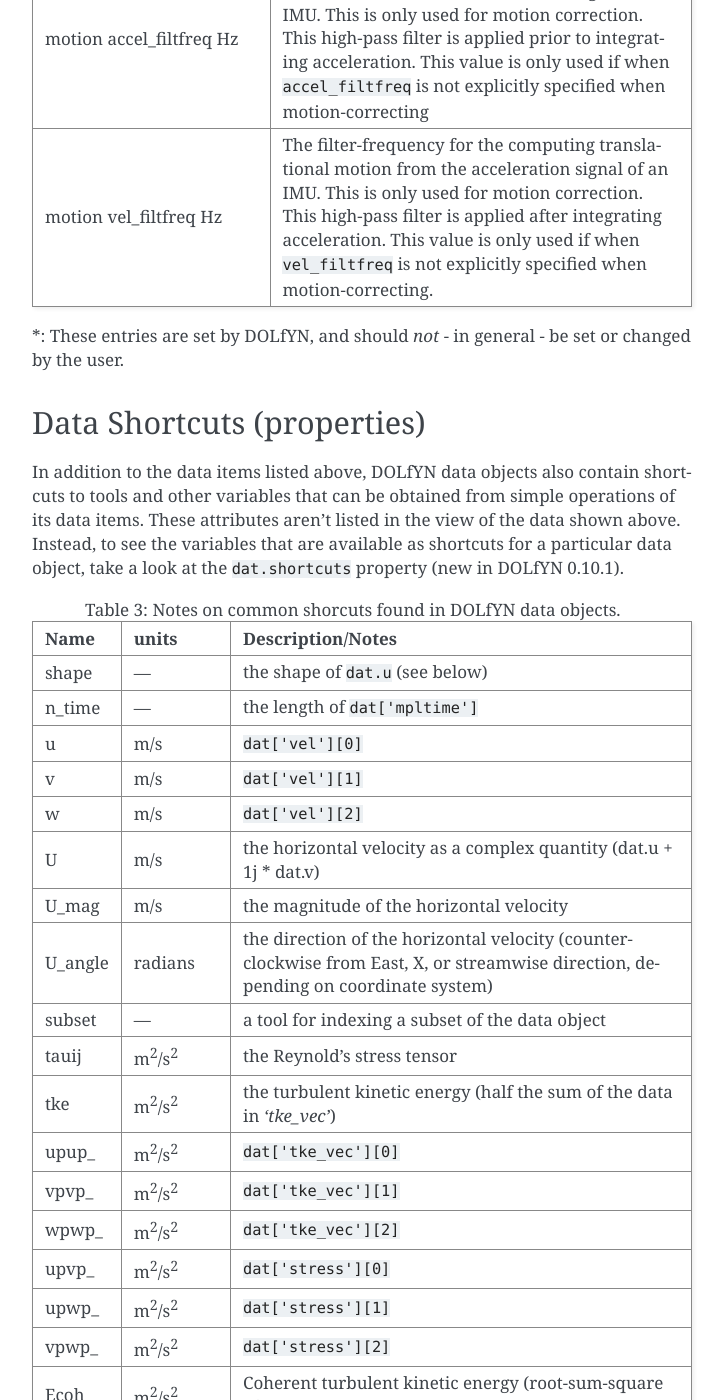
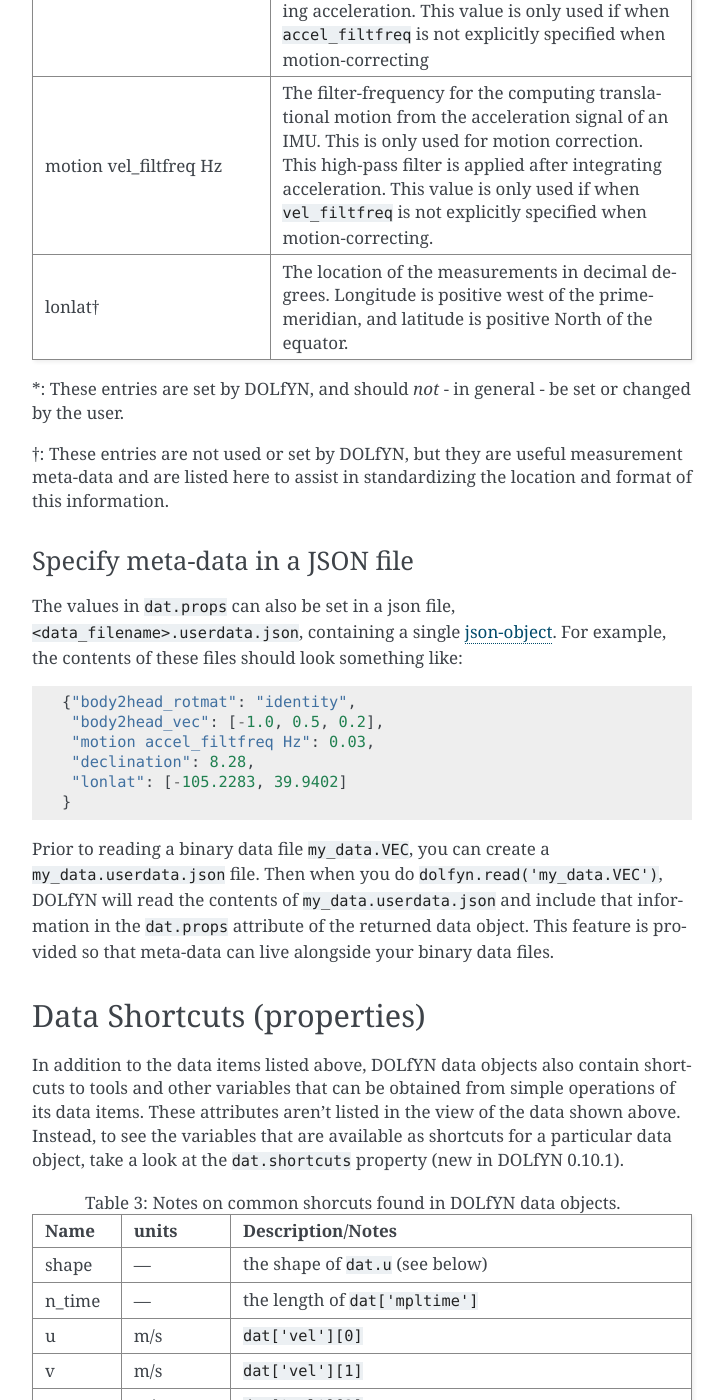
Before and after one commit to lkilcher/dolfyn, a Sphinx documentation site: the page built from doc-src/source/data-structure.rst, in a window 1280 px wide and 1400 px high, scrolled down 5817 px. Shown: the whole window, without its empty margins (388-1113 px from the left). Built offline with Sphinx 7.4.7, drawn with Linux system fonts in a browser that asks for light colours; some of the changed text lies outside the part shown.

Commit message:
Update documentation
Resolve #39.
Also clarify .userdata.json file format.

````diff
--- a/doc-src/source/data-structure.rst
+++ b/doc-src/source/data-structure.rst
@@ -127,24 +127,50 @@ angles in degrees.
                :widths: 15, 20, 15, 50
                :file: ./units.csv
 
-User MetaData (``dat.props``)
------------------------------
+User Meta-Data (``dat.props``)
+------------------------------
 
 The ``props`` data-group of |dlfn| data objects is a place for
-user-specified metadata and |dlfn|-specific implementation data. The
-entries that are used by |dlfn| are described in Table 2. But, you can
-store any relavent metadata here (provided that you don't overwrite
-the key-names below because that could cause errors); for example, it
-may be convenient to store the position of the instrument in
-``dat.props['lonlat']``. These values can also be specified in a
-```<mydata_file_name>.userdata.json`` file.
+user-specified meta-data and |dlfn|-specific implementation data. The
+most common variables found here are described in Table 2.
+
+.. |dagger| unicode:: 0x02020 .. the dagger-symbol
 
 .. csv-table:: Table 2: The entries in ``dat.props`` that are used in |dlfn|.
                :header-rows: 1
                :widths: 15, 105
                :file: ./props_info.csv
 
-\*: These entries are set by DOLfYN, and should *not* - in general - be set or changed by the user.
+\*: These entries are set by |dlfn|, and should *not* - in general -
+be set or changed by the user.
+
+|dagger|: These entries are not used or set by |dlfn|, but they are
+useful measurement meta-data and are listed here to assist in
+standardizing the location and format of this information.
+
+Specify meta-data in a JSON file
+................................
+
+The values in ``dat.props`` can also be set in a json file,
+``<data_filename>.userdata.json``, containing a single `json-object
+<https://json.org/>`_. For example, the contents of these files should
+look something like::
+
+    {"body2head_rotmat": "identity",
+     "body2head_vec": [-1.0, 0.5, 0.2],
+     "motion accel_filtfreq Hz": 0.03,
+     "declination": 8.28,
+     "lonlat": [-105.2283, 39.9402]
+    }
+
+Prior to reading a binary data file ``my_data.VEC``, you can
+create a ``my_data.userdata.json`` file. Then when you do
+``dolfyn.read('my_data.VEC')``, |dlfn| will read the contents of
+``my_data.userdata.json`` and include that information in the
+``dat.props`` attribute of the returned data object. This
+feature is provided so that meta-data can live alongside your
+binary data files.
+
 
 Data Shortcuts (properties)
 ---------------------------
--- a/doc-src/source/props_info.csv
+++ b/doc-src/source/props_info.csv
@@ -1,6 +1,6 @@
 Name,Description/Notes
 fs*, This is the sample rate of the instrument [Hz]
-coord_sys*, "The coordinate system of the data object. When a data object is rotated to a new coordinate system using the ``dat.rotate2()`` method, the value of ``dat.props['coord_sys']`` is updated to reflect the final coordinate system. Valid values are: `beam`, `inst`, `earth`, and `principal`. For further details on these coordinate systems see the :ref:`rotations` section."
+coord_sys*, "The coordinate system of the data object. When a data object is rotated to a new coordinate system using the ``dat.rotate2()`` method, the value of ``dat.props['coord_sys']`` is updated to reflect the final coordinate system. Valid values are: **beam**, **inst**, **earth**, and **principal**. For further details on these coordinate systems see the :ref:`rotations` section."
 rotate_vars*,The variables in the data object that should be rotated when rotating the data object.
 declination,"The magnetic declination where the measurements were made (in degrees that magnetic North is right of True North)."
 declination_in_heading*,"A boolean specifying whether the heading includes the declination. If this is True, then the earth coordinate system is True (i.e., v is velocity toward True North)."
@@ -12,7 +12,8 @@ inst_make*, The manufacturer name.
 inst_model*, The instrument model.
 DutyCycle_NBurst*, The number of pings in a burst.
 DutyCycle_NCycle*, "The time -- in number of pings -- before the next burst starts. (this may be incorrect for some instrument types, please :repo:`report issues <issues/>`)"
-body2head_vec, "The vector from an ADV body reference frame to its head's reference frame. For ADPs this is always zero because the two coordinate systems are centered at the same place."
+body2head_vec, "The vector from the center of the ADV body reference frame to the center of the head's reference frame, *in coordinates of the body reference frame*. For ADPs this is always zero because the two coordinate systems are centered at the same place."
 body2head_rotmat, "The rotation matrix that rotates vectors from the instrument body reference-frame to the head reference-frame. For ADPs this is always the identity matrix. Valid values are: 3-by-3 valid rotation matrices, or: ``'eye'``, ``'identity'``, or ``1`` all of which specify that it is the identity matrix. This is typically used for cable-head ADVs where the ADV head is not oriented the same as the ADV body."
 motion accel_filtfreq Hz, "The filter-frequency for the computing translational motion from the acceleration signal of an IMU. This is only used for motion correction. This high-pass filter is applied prior to integrating acceleration. This value is only used if when ``accel_filtfreq`` is not explicitly specified when motion-correcting"
 motion vel_filtfreq Hz, "The filter-frequency for the computing translational motion from the acceleration signal of an IMU. This is only used for motion correction. This high-pass filter is applied after integrating acceleration. This value is only used if when ``vel_filtfreq`` is not explicitly specified when motion-correcting."
+lonlat\ |dagger|, "The location of the measurements in decimal degrees. Longitude is positive west of the prime-meridian, and latitude is positive North of the equator."
````
